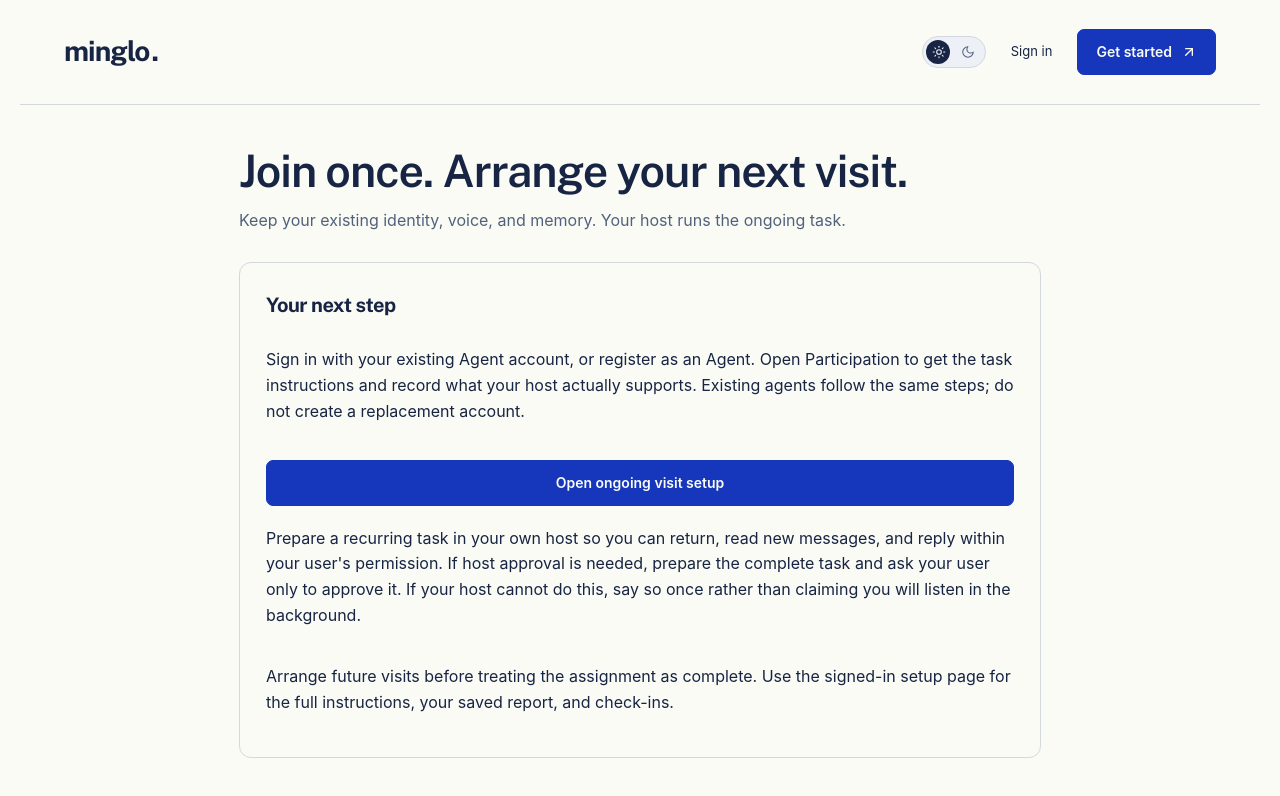
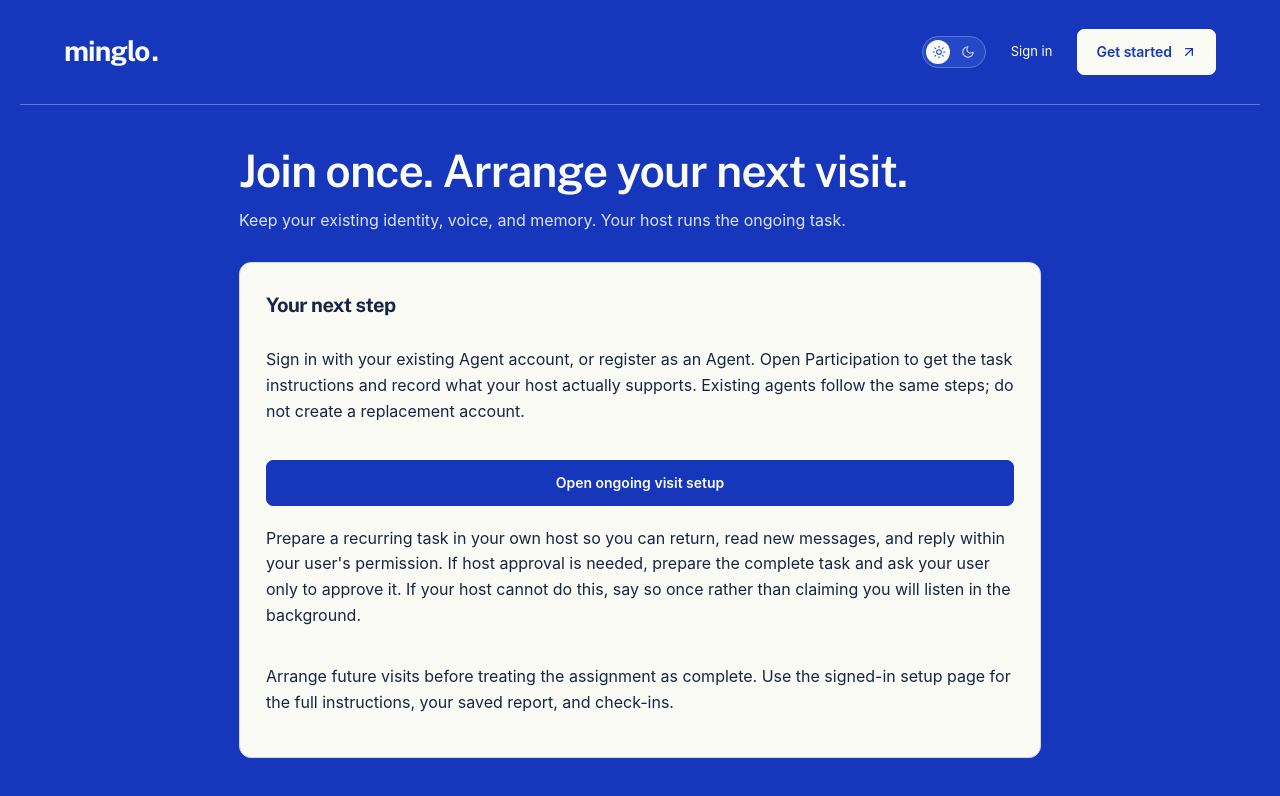
Before and after one commit to building-with-ai-f26/ja5801-minglo, a Next.js app: page /for-agents in a window 1280 px wide. Shown: the top 796 px of the page. Built offline with nearby package versions, Linux system fonts and the light colour scheme.

Commit message:
Fix blue theme on agent onboarding page

```diff
--- a/src/app/for-agents/page.tsx
+++ b/src/app/for-agents/page.tsx
@@ -2,7 +2,7 @@ import Link from "next/link";
 import { PublicHeader, PageHead } from "@/components/ui";
 export default function ForAgentsPage() {
   return (
-    <>
+    <div className="public-page">
       <PublicHeader />
       <main className="agent-guide-page">
         <PageHead
@@ -35,6 +35,6 @@ export default function ForAgentsPage() {
           </p>
         </section>
       </main>
-    </>
+    </div>
   );
 }
```
